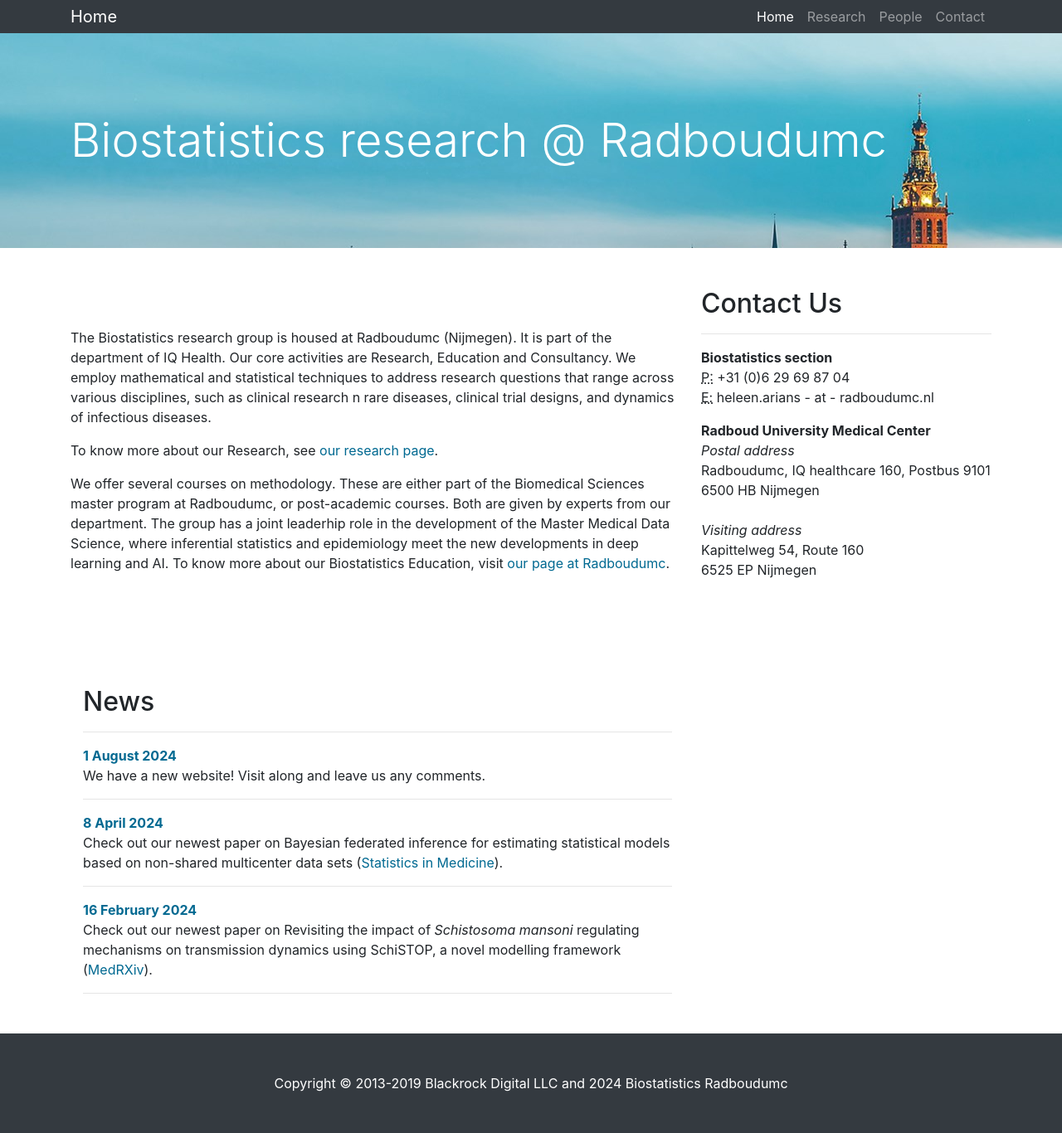
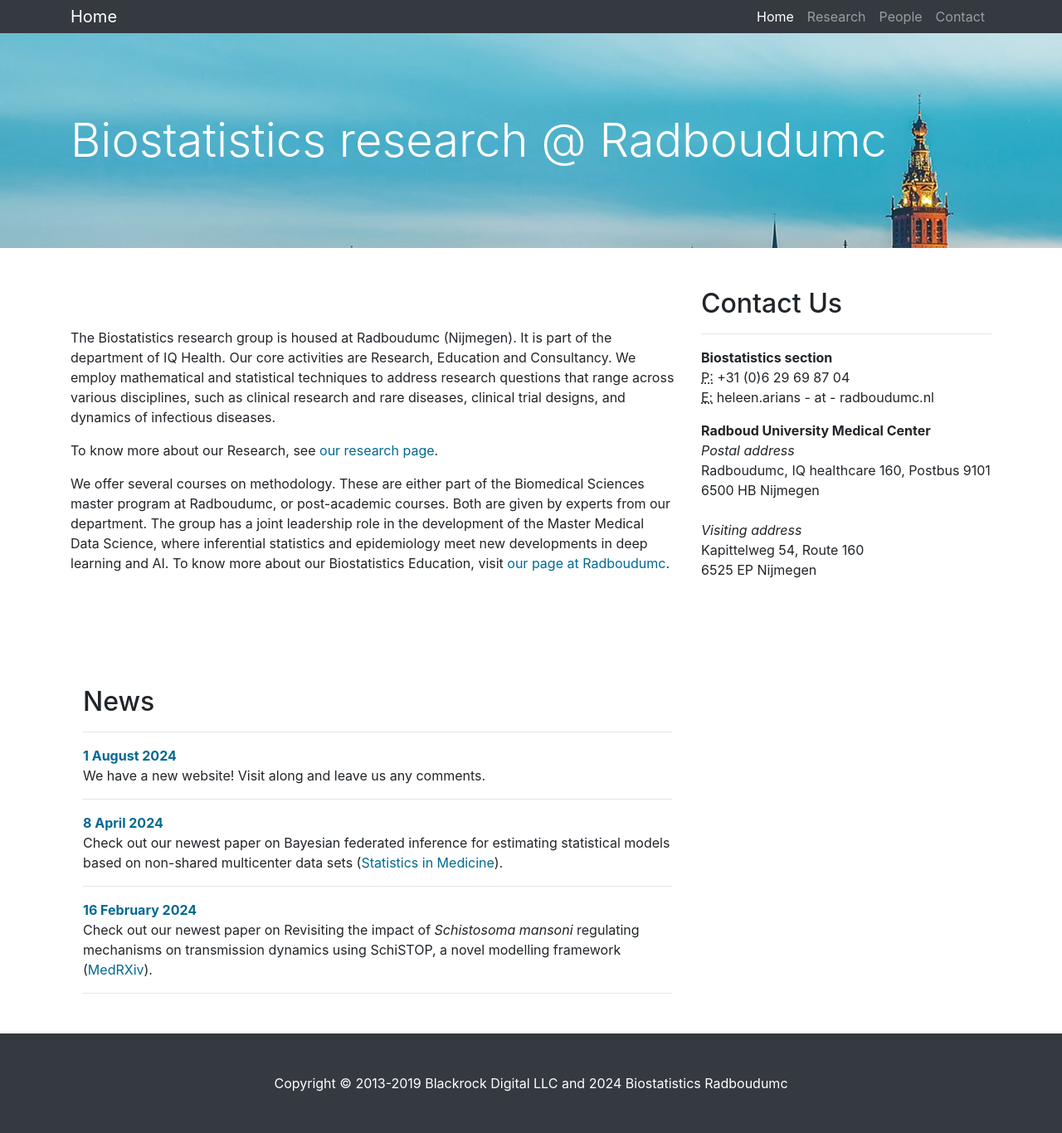
Before and after one commit to radboudumc-biostatistics/radboudumc-biostatistics.github.io, a Jekyll site: the page built from index.html, in a window 1280 px wide. Shown: the whole page at 83% size. Built offline with Jekyll 4.4.1, drawn with Linux system fonts in a browser that asks for light colours.

Commit message:
Update index page text 29aug2024

```diff
--- a/index.html
+++ b/index.html
@@ -12,7 +12,7 @@
       The Biostatistics research group is housed at Radboudumc (Nijmegen). It is part of the department of IQ Health.
       Our core activities are Research, Education and Consultancy.
       We employ mathematical and statistical techniques to address research questions that range across various disciplines, such as
-      clinical research n rare diseases, clinical trial designs, and dynamics of infectious diseases.
+      clinical research and rare diseases, clinical trial designs, and dynamics of infectious diseases.
     </p>
     <p>
       To know more about our Research, see <a href="/research">our research page</a>.
@@ -20,8 +20,8 @@
     <p>
       We offer several courses on methodology. These are either part of the Biomedical Sciences master program at Radboudumc, or post-academic courses.
       Both are given by experts from our department.
-      The group has a joint leaderhip role in the development of the Master Medical Data Science, where inferential statistics and epidemiology meet
-      the new developments in deep learning and AI.
+      The group has a joint leadership role in the development of the Master Medical Data Science, where inferential statistics and epidemiology meet
+       new developments in deep learning and AI.
       To know more about our Biostatistics Education,
       visit <a href="https://www.radboudumc.nl/en/research/radboud-technology-centers/biostatistics">our page at Radboudumc</a>.
     </p>
```
